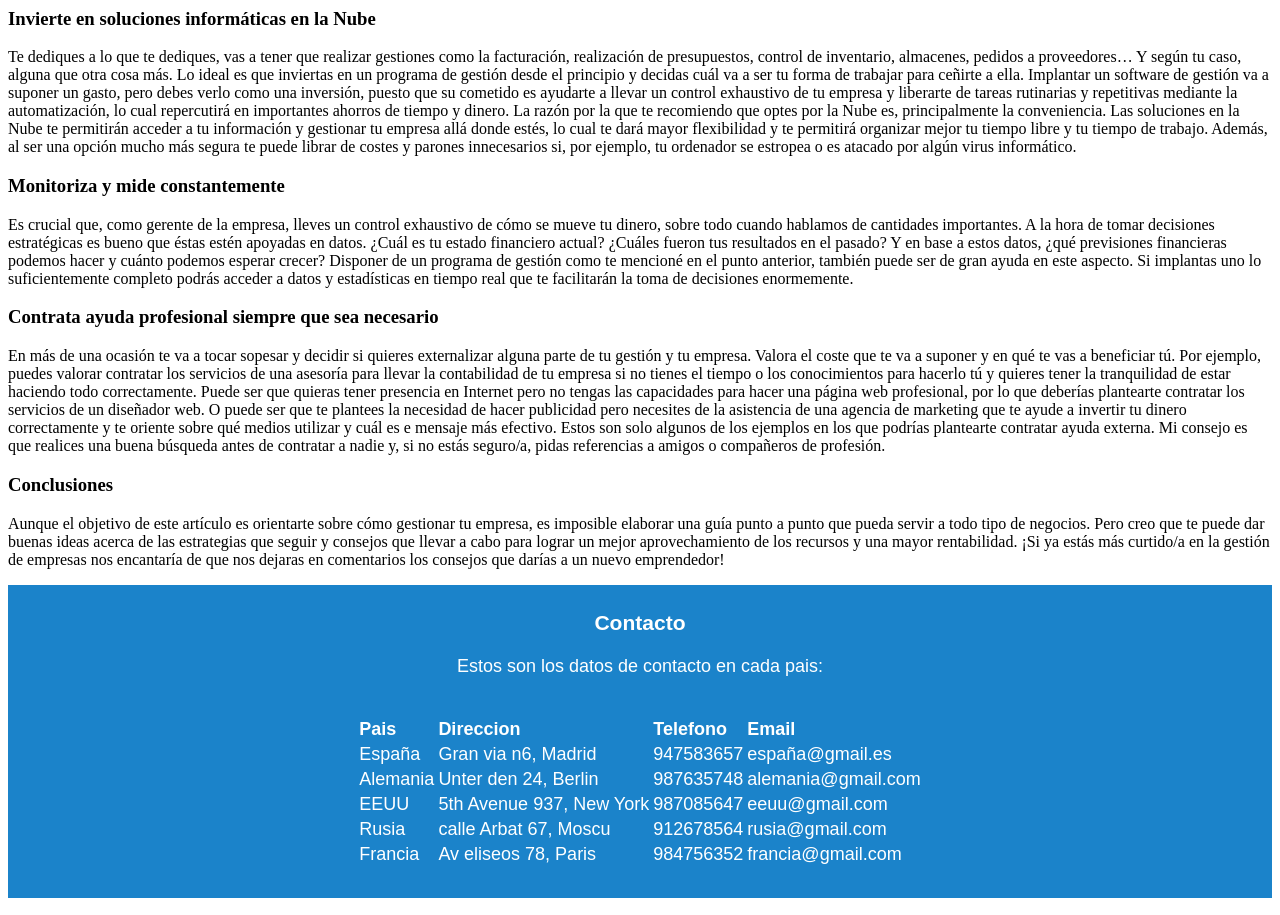
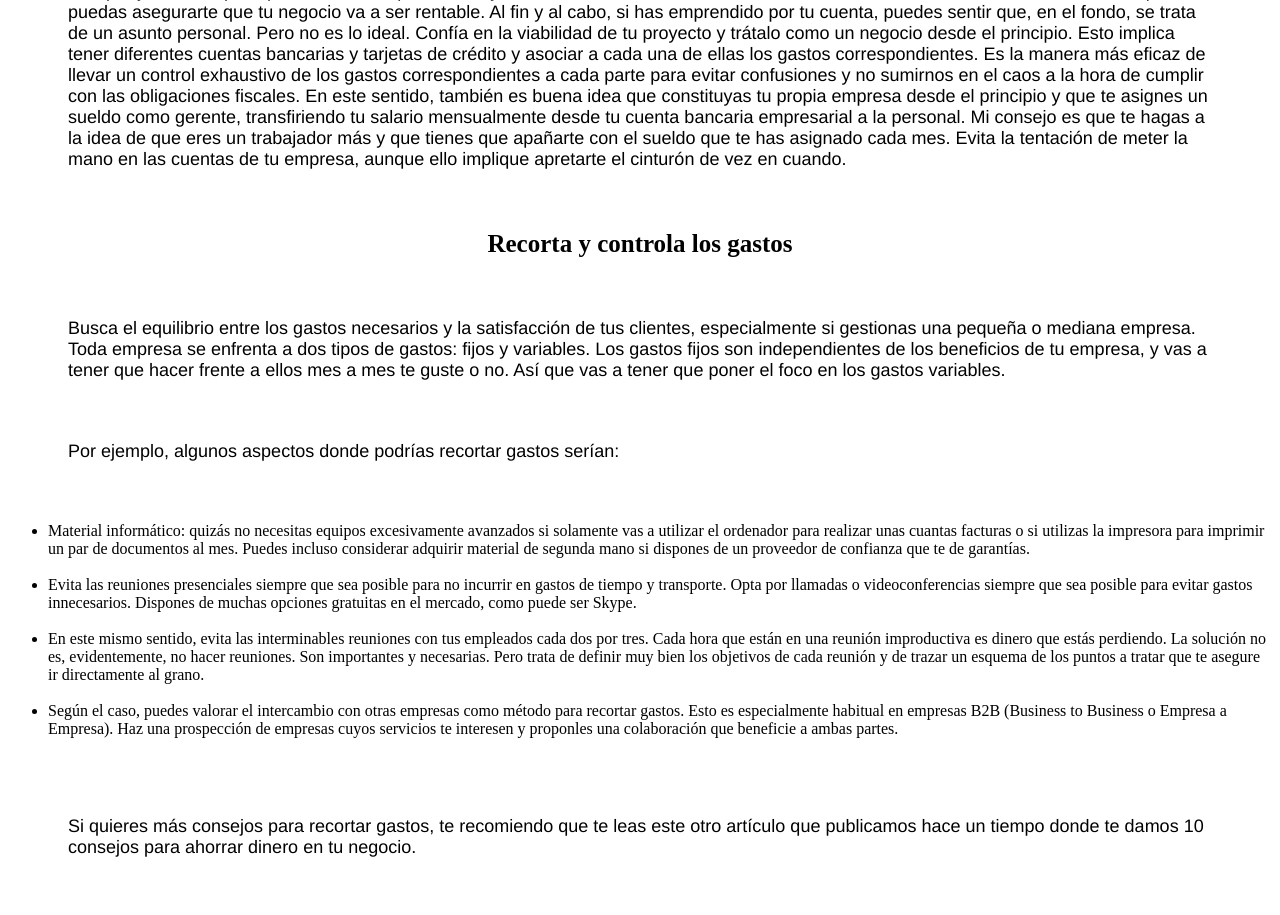
Before and after one commit to Grupo-Proyecto-Ingenieria-Web/Deusto11.Nexus, a Django app: page /nexus.com/vlogPortal/ in a window 1280 px wide. Shown: the part 3009-3924 px from the top of the page. Run offline with Django 3.2, Linux system fonts and the light colour scheme.

Commit message:
Realizacion css faltantes y edicion de html + botones

```diff
--- a/deusto11_nexus/deusto11_nexus_components/Templates/UpdateMachine.html
+++ b/deusto11_nexus/deusto11_nexus_components/Templates/UpdateMachine.html
@@ -4,6 +4,8 @@
 
 {% block content %}
 <!--    Here is the body code   -->
+<h1>ACTUALIZAR MACHINE</h1>
+<P>Rellena los siguientes datos para actualizar la machine:</P>
 <div>
     <form action="{% url 'update_machine' %}" method="post">
         {% csrf_token %}
@@ -11,4 +13,5 @@
         <input type="submit" value="Actualizar" />
     </form>
 </div>
+
 {% endblock %}
--- a/deusto11_nexus/deusto11_nexus_components/Templates/base.html
+++ b/deusto11_nexus/deusto11_nexus_components/Templates/base.html
@@ -8,9 +8,11 @@
     </head>
     <body>
         <header id="header">
+
             <img src="https://image.freepik.com/vector-gratis/plantilla-logotipo-letra-n-flecha_23987-64.jpg" alt="Nexus" width="200px" height="200px">
             <h2 id="titulo">Deustomach Innovation S.L.</h2>
             <h2 id="tel">+34 785967463</h2>
+
         </header>
         <main>
 
--- a/deusto11_nexus/deusto11_nexus_components/Templates/machineRegistry.html
+++ b/deusto11_nexus/deusto11_nexus_components/Templates/machineRegistry.html
@@ -4,7 +4,9 @@
 
 {% block content %}
 <!--    Here is the body code   -->
-<h1 id="title">NUEVO EQUIPO</h1>
+<div id="todo3">
+    <div id="argum3">
+<h1 id="title3">NUEVO EQUIPO</h1>
 <P>Rellena el siguiente formulario para añadir un nuevo equipo:</P>
 <div>
     <form action="{% url 'machine_registry' %}" method="post">
@@ -13,4 +15,6 @@
         <input type="submit" value="Nuevo equipo"/>
     </form>
 </div>
+</div>
+</div>
 {% endblock %}
--- a/deusto11_nexus/deusto11_nexus_components/Templates/vlogPortal.html
+++ b/deusto11_nexus/deusto11_nexus_components/Templates/vlogPortal.html
@@ -64,13 +64,13 @@ width="500px" height="300px">
 
     En este sentido, también es buena idea que constituyas tu propia empresa desde el principio y que te asignes un sueldo como gerente, transfiriendo tu salario mensualmente desde tu cuenta bancaria empresarial a la personal. Mi consejo es que te hagas a la idea de que eres un trabajador más y que tienes que apañarte con el sueldo que te has asignado cada mes. Evita la tentación de meter la mano en las cuentas de tu empresa, aunque ello implique apretarte el cinturón de vez en cuando.</p>
 
-<h3>Recorta y controla los gastos</h3>
+<h3 id="guia5">Recorta y controla los gastos</h3>
 
-<p>Busca el equilibrio entre los gastos necesarios y la satisfacción de tus clientes, especialmente si gestionas una pequeña o mediana empresa.
+<p id="par6">Busca el equilibrio entre los gastos necesarios y la satisfacción de tus clientes, especialmente si gestionas una pequeña o mediana empresa.
 
     Toda empresa se enfrenta a dos tipos de gastos: fijos y variables. Los gastos fijos son independientes de los beneficios de tu empresa, y vas a tener que hacer frente a ellos mes a mes te guste o no. Así que vas a tener que poner el foco en los gastos variables.</p>
 
-<p>Por ejemplo, algunos aspectos donde podrías recortar gastos serían:</p>
+<p id="par7">Por ejemplo, algunos aspectos donde podrías recortar gastos serían:</p>
 
 <ul>
     <li>Material informático: quizás no necesitas equipos excesivamente avanzados si solamente vas a utilizar el ordenador para realizar unas cuantas facturas o si utilizas la impresora para imprimir un par de documentos al mes. Puedes incluso considerar adquirir material de segunda mano si dispones de un proveedor de confianza que te de garantías.</li><br>
@@ -80,30 +80,30 @@ width="500px" height="300px">
 
 </ul>
 
-<p>Si quieres más consejos para recortar gastos, te recomiendo que te leas este otro artículo que publicamos hace un tiempo donde te damos 10 consejos para ahorrar dinero en tu negocio.</p>
+<p id="par8">Si quieres más consejos para recortar gastos, te recomiendo que te leas este otro artículo que publicamos hace un tiempo donde te damos 10 consejos para ahorrar dinero en tu negocio.</p>
 
-<img src="https://aplimedia.com/wp-content/uploads/2018/04/controlar-los-gastos-de-una-empresa-768x512.jpg" alt="logo"
+<img id="img4" src="https://aplimedia.com/wp-content/uploads/2018/04/controlar-los-gastos-de-una-empresa-768x512.jpg" alt="logo"
 width="500px" height="300px">
 
-<h3>Invierte en soluciones informáticas en la Nube</h3>
+<h3 id="guia6">Invierte en soluciones informáticas en la Nube</h3>
 
-<p>Te dediques a lo que te dediques, vas a tener que realizar gestiones como la facturación, realización de presupuestos, control de inventario, almacenes, pedidos a proveedores… Y según tu caso, alguna que otra cosa más. Lo ideal es que inviertas en un programa de gestión desde el principio y decidas cuál va a ser tu forma de trabajar para ceñirte a ella. Implantar un software de gestión va a suponer un gasto, pero debes verlo como una inversión, puesto que su cometido es ayudarte a llevar un control exhaustivo de tu empresa y liberarte de tareas rutinarias y repetitivas mediante la automatización, lo cual repercutirá en importantes ahorros de tiempo y dinero.
+<p id="par9">Te dediques a lo que te dediques, vas a tener que realizar gestiones como la facturación, realización de presupuestos, control de inventario, almacenes, pedidos a proveedores… Y según tu caso, alguna que otra cosa más. Lo ideal es que inviertas en un programa de gestión desde el principio y decidas cuál va a ser tu forma de trabajar para ceñirte a ella. Implantar un software de gestión va a suponer un gasto, pero debes verlo como una inversión, puesto que su cometido es ayudarte a llevar un control exhaustivo de tu empresa y liberarte de tareas rutinarias y repetitivas mediante la automatización, lo cual repercutirá en importantes ahorros de tiempo y dinero.
 
     La razón por la que te recomiendo que optes por la Nube es, principalmente la conveniencia. Las soluciones en la Nube te permitirán acceder a tu información  y gestionar tu empresa allá donde estés, lo cual te dará mayor flexibilidad y te permitirá organizar mejor tu tiempo libre y tu tiempo de trabajo.
 
     Además, al ser una opción mucho más segura te puede librar de costes y parones innecesarios si, por ejemplo, tu ordenador se estropea o es atacado por algún virus informático.</p>
 
-<h3>Monitoriza y mide constantemente</h3>
+<h3 id="guia7">Monitoriza y mide constantemente</h3>
 
-<p>Es crucial que, como gerente de la empresa, lleves un control exhaustivo de cómo se mueve tu dinero, sobre todo cuando hablamos de cantidades importantes.
+<p id="par10">Es crucial que, como gerente de la empresa, lleves un control exhaustivo de cómo se mueve tu dinero, sobre todo cuando hablamos de cantidades importantes.
 
     A la hora de tomar decisiones estratégicas es bueno que éstas estén apoyadas en datos. ¿Cuál es tu estado financiero actual? ¿Cuáles fueron tus resultados en el pasado? Y en base a estos datos, ¿qué previsiones financieras podemos hacer y cuánto podemos esperar crecer?
 
     Disponer de un programa de gestión como te mencioné en el punto anterior, también puede ser de gran ayuda en este aspecto. Si implantas uno lo suficientemente completo podrás acceder a datos y estadísticas en tiempo real que te facilitarán la toma de decisiones enormemente.</p>
 
-<h3>Contrata ayuda profesional siempre que sea necesario</h3>
+<h3 id="guia8">Contrata ayuda profesional siempre que sea necesario</h3>
 
-<p>En más de una ocasión te va a tocar sopesar y decidir si quieres externalizar alguna parte de tu gestión y tu empresa. Valora el coste que te va a suponer y en qué te vas a beneficiar tú.
+<p id="par11">En más de una ocasión te va a tocar sopesar y decidir si quieres externalizar alguna parte de tu gestión y tu empresa. Valora el coste que te va a suponer y en qué te vas a beneficiar tú.
 
     Por ejemplo, puedes valorar contratar los servicios de una asesoría para llevar la contabilidad de tu empresa si no tienes el tiempo o los conocimientos para hacerlo tú y quieres tener la tranquilidad de estar haciendo todo correctamente.
 
@@ -113,9 +113,9 @@ width="500px" height="300px">
 
     Estos son solo algunos de los ejemplos en los que podrías plantearte contratar ayuda externa. Mi consejo es que realices una buena búsqueda antes de contratar a nadie y, si no estás seguro/a, pidas referencias a amigos o compañeros de profesión.</p>
 
-<h3>Conclusiones</h3>
+<h3 id="guia9">Conclusiones</h3>
 
-<p>Aunque el objetivo de este artículo es orientarte sobre cómo gestionar tu empresa, es imposible elaborar una guía punto a punto que pueda servir a todo tipo de negocios. Pero creo que te puede dar buenas ideas acerca de las estrategias que seguir y consejos que llevar a cabo para lograr un mejor aprovechamiento de los recursos y una mayor rentabilidad.
+<p id="par12">Aunque el objetivo de este artículo es orientarte sobre cómo gestionar tu empresa, es imposible elaborar una guía punto a punto que pueda servir a todo tipo de negocios. Pero creo que te puede dar buenas ideas acerca de las estrategias que seguir y consejos que llevar a cabo para lograr un mejor aprovechamiento de los recursos y una mayor rentabilidad.
 
     ¡Si ya estás más curtido/a en la gestión de empresas nos encantaría de que nos dejaras en comentarios los consejos que darías a un nuevo emprendedor!</p>
 
--- a/deusto11_nexus/deusto11_nexus_components/static/styles.css
+++ b/deusto11_nexus/deusto11_nexus_components/static/styles.css
@@ -2,18 +2,33 @@ header{
     background-color: #ffffff;
     display: flex;
     align-items: center;
+
+
+
     }
+
+
 #titulo{
     text-align: center;
     margin-left: 150px;
     color: #279AE8;
     font-size: 30px;
     font-family: serif;
+    display: block;
 }
 #tel{
-    margin-left: 200px;
+    margin-left:200px;
     color: #055184;
+    font-size: 25px;
+   margin-right: 30px;
 
+
+}
+img{
+
+
+    margin-left: 130px;
+    margin-top: 2px;
 }
 
 footer{
@@ -21,6 +36,10 @@ footer{
     background-color: #1B83CA;
     padding-bottom: 30px;
     padding-top: 5px;
+}
+#contacto{
+    color: white;
+    margin: 10px;
 }
 #letras{
     color: white;
@@ -37,11 +56,7 @@ div.centraTabla{
     margin: 0 auto;
     text-align: left;
     }
-img{
 
-        margin-left: 130px;
-        margin-top: 2px;
-    }
 
 
 
@@ -151,21 +166,21 @@ img{
 
 
 
-#title, #title2{
+#title, #title2, #titletabla,#title3{
     font-size: 40px;
     font-family: Georgia, 'Times New Roman';
     color:white;
     text-align: center;
     background-color: #1B83CA;
 }
-#argum,#argum2{
+#argum,#argum2,#argum3{
     background-color:white;
     color:black;
     padding:40px;
     border: 2px solid black;
     text-align: center;}
 
-#all, #todo{
+#all, #todo, #todo3{
     background-color: #1B83CA;
     font-family: arial, "sans serif";
     margin: 0 auto;
@@ -179,3 +194,102 @@ img{
     margin: 50px;
 
 }
+
+
+
+/*
+a:link,a:visited {
+    text-decoration: none;
+    padding: 8px;
+    font-weight: 300;
+    font-size: 15px;
+    color: #ffffff;
+    background-color: #1B83CA;
+    border-radius: 3px;
+    border: 1px solid #094872
+
+}
+a:hover{
+    color:#094872;
+    background-color: #ffffff;
+}
+*/
+
+
+
+#table2 {
+    border: 1px solid #094872;
+    padding:20px;
+    width: 100%;
+
+    border-collapse: separate;
+    border-spacing: 5px;
+    background:  #1B83CA;
+    color: #fff;
+
+    margin-top:50px;
+    margin-bottom: 50px;;
+  }
+
+#table2 th, #table2 td {
+     text-align: center;
+     border: 1px solid #000;
+     padding: 0.3em;
+     background: #fff;
+     color: #000;
+
+
+
+ }
+ #table2 th{
+     background-color:#094872;
+     color:white;
+ }
+
+
+
+
+
+
+
+
+
+
+
+
+#img1,#img2,#img3,#img4{
+    display:block;
+    margin:auto;
+    /*margin-top:100px;
+    margin-bottom: 100px;;
+    */
+
+}
+
+
+
+
+#guia{
+    text-align: center;
+    margin-bottom: 80px;
+    margin-top: 80px;
+    font-size: 40px;
+
+}
+#guia1, #guia2{
+    text-align: center;
+
+    font-size: 35px;
+}
+#guia3,#guia4,#guia5,#guia6,#guia7,#guia8,#guia9{
+    text-align: center;
+
+    font-size: 25px;}
+
+#par,#par1,#par2,#par3,#par4,#par5,#par6,#par7,#par8,#par9,#par10,#par11,#par12{
+        margin: 60px;
+        color: black;
+        font-size: 18px;
+        font-family: 'Franklin Gothic Medium', 'Arial Narrow', Arial, sans-serif;
+
+}
```
Also changed, not shown: other parts of deusto11_nexus/deusto11_nexus_components/Templates/vlogPortal.html (+15 -15 lines), deusto11_nexus/deusto11_nexus_components/Templates/employerPortal.html (+7 -2 lines).
